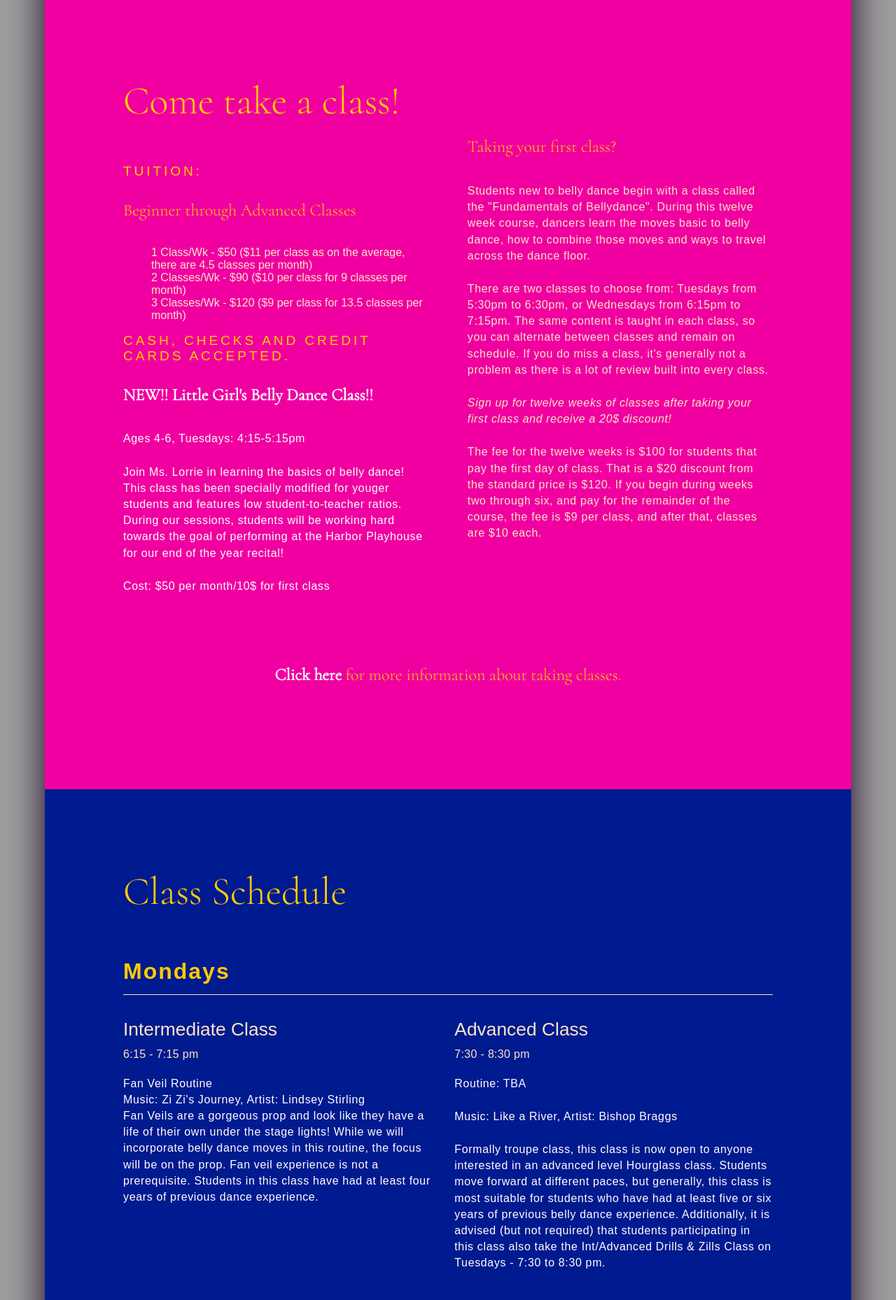
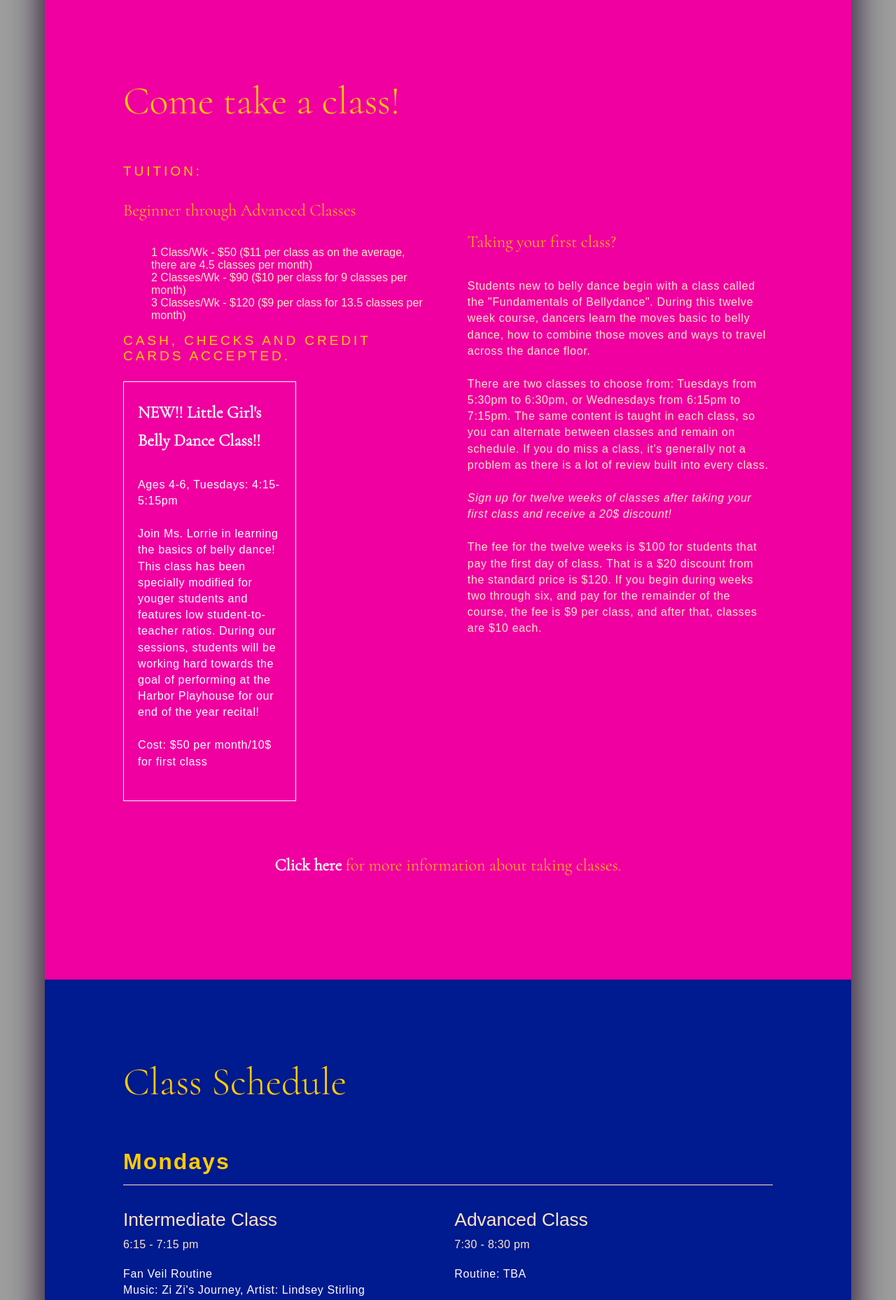
Before and after one commit to mollympierce1/hourglass, a Jekyll site: the page built from classes.md, in a window 1280 px wide. Shown: the part 471-2329 px from the top of the page at 70% size. Built offline with Jekyll 4.4.1, drawn with Linux system fonts in a browser that asks for light colours.

Commit message:
Update classes.html

```diff
--- a/_layouts/classes.html
+++ b/_layouts/classes.html
@@ -20,10 +20,10 @@
           <li>3 Classes/Wk - $120 ($9 per class for 13.5 classes per month)</li>
         </ul>
         <h6>Cash, checks and credit cards accepted.</h6>
-        <h5 style="color: #fff;font-weight: 600;">NEW!! Little Girl's Belly Dance Class!!</h5>
+        <div style="border: 1px solid #fff; padding: 20px;"><h5 style="color: #fff;font-weight: 600;">NEW!! Little Girl's Belly Dance Class!!</h5>
         <p style="color: #fff">Ages 4-6, Tuesdays: 4:15-5:15pm</p>
         <p style="color: #fff">Join Ms. Lorrie in learning the basics of belly dance! This class has been specially modified for youger students and features low student-to-teacher ratios. During our sessions, students will be working hard towards the goal of performing at the Harbor Playhouse for our end of the year recital!</p>
-        <p style="color: #fff">Cost: $50 per month/10$ for first class</p>
+          <p style="color: #fff">Cost: $50 per month/10$ for first class</p></div>
       </div>
       <div class="sixty">
         <h5>Taking your first class?</h5>
```
